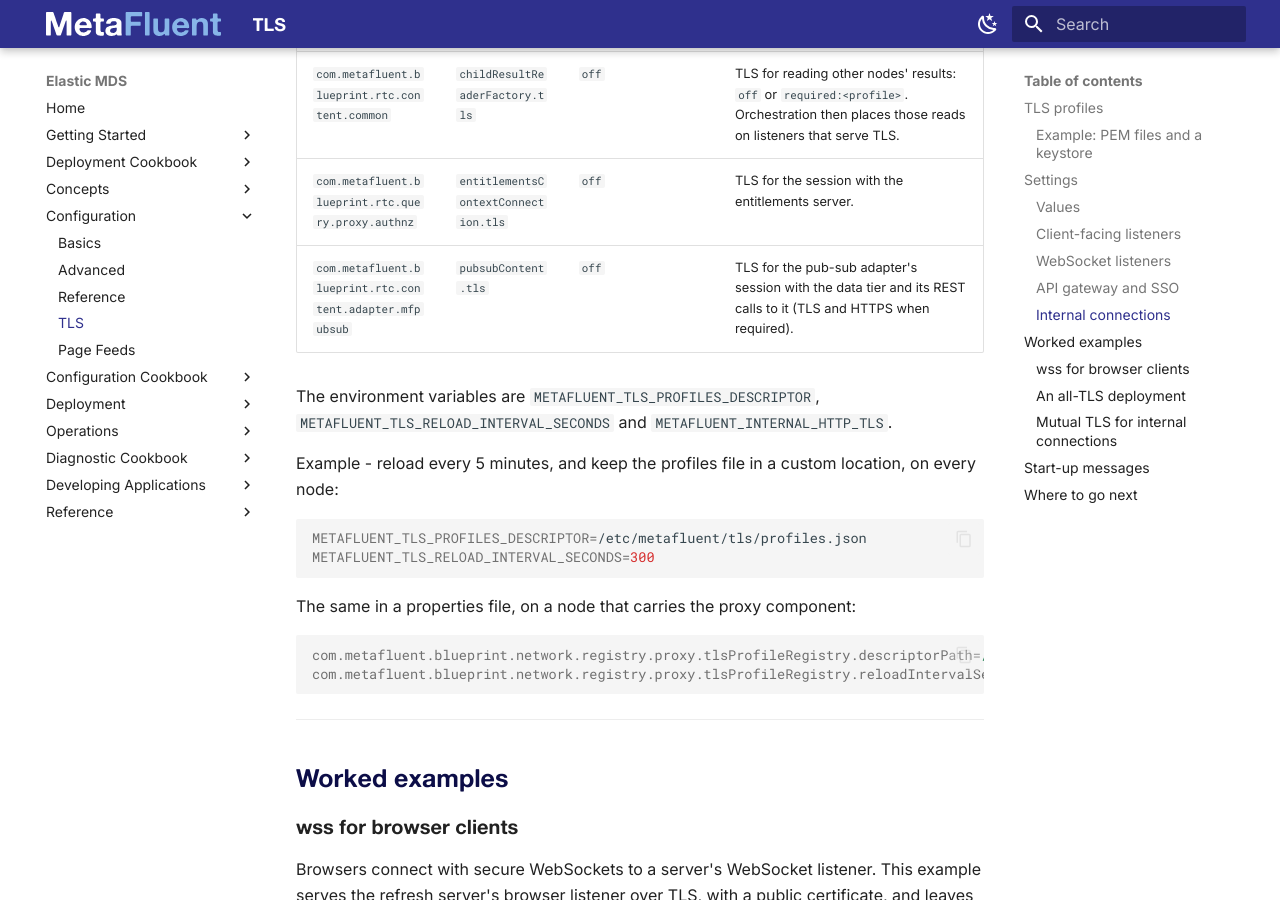
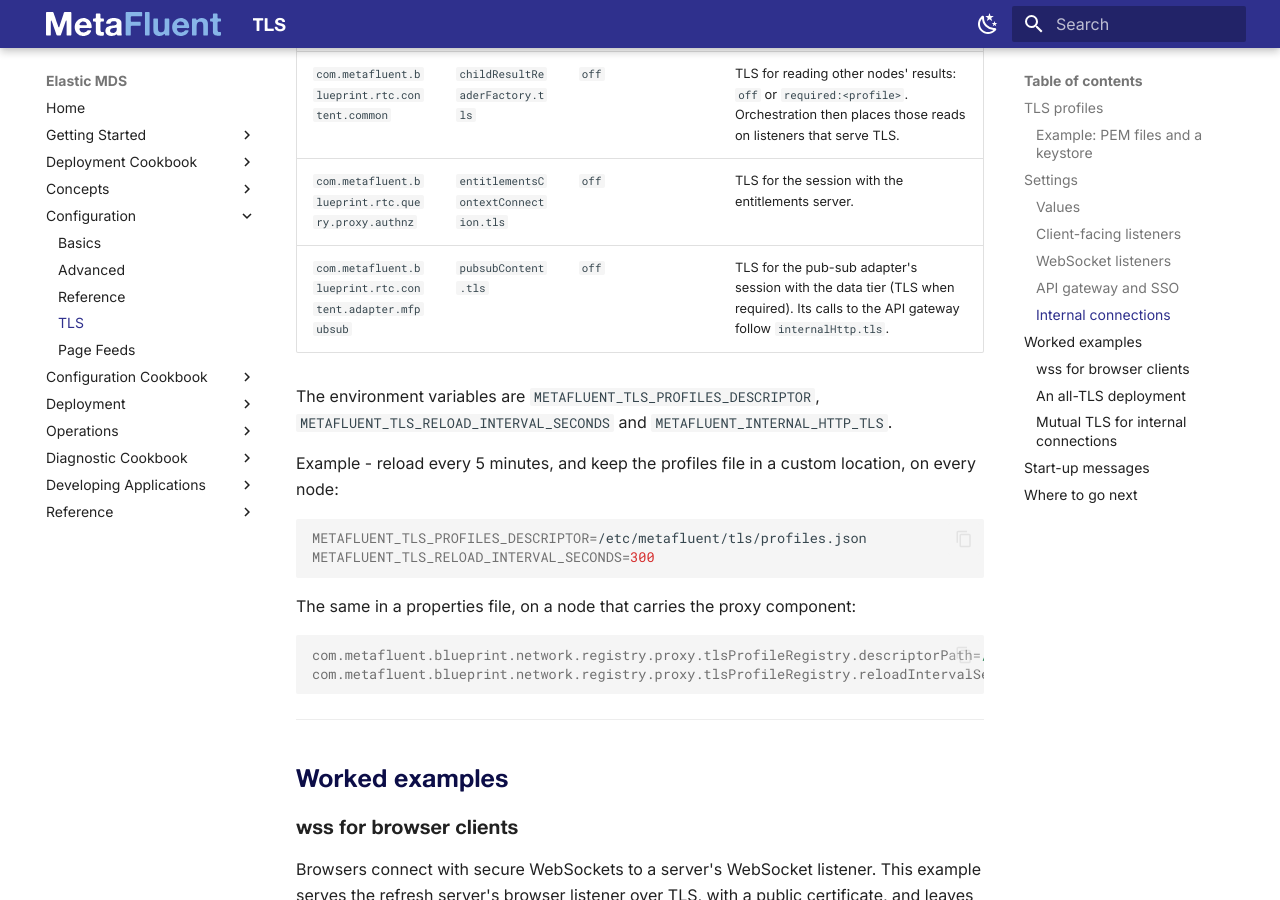
Before and after one commit to MetaFluent/ElasticMDS-docs, an MkDocs documentation site: the page built from docs/Configuration-TLS.md, in a window 1280 px wide and 900 px high, scrolled down 5993 px. Built offline with MkDocs 1.6.1 and Material for MkDocs 9.7.7, drawn with Linux system fonts in a browser that asks for light colours; the version menu is left out.

Commit message:
Configuration-TLS: pubsubContent.tls covers the data-tier session; gateway calls follow internalHttp.tls
Co-Authored-By: Claude Opus 5.5 <noreply@anthropic.com>
Claude-Session: https://claude.ai/code/session_01U818yw6r3kM31TxdWom2Zq

```diff
--- a/docs/Configuration-TLS.md
+++ b/docs/Configuration-TLS.md
@@ -143,7 +143,7 @@ The TLS profiles and the internal HTTP setting are carried by two components wit
 | `com.metafluent.blueprint.datafabric` | `server.tlsPeerName` | empty | The name every fabric node's mesh certificate carries, for example `fabric.internal`. Peers are verified against it. Needed when `server.outboundTls` is `required`. |
 | `com.metafluent.blueprint.rtc.content.common` | `childResultReaderFactory.tls` | `off` | TLS for reading other nodes' results: `off` or `required:<profile>`. Orchestration then places those reads on listeners that serve TLS. |
 | `com.metafluent.blueprint.rtc.query.proxy.authnz` | `entitlementsContextConnection.tls` | `off` | TLS for the session with the entitlements server. |
-| `com.metafluent.blueprint.rtc.content.adapter.mfpubsub` | `pubsubContent.tls` | `off` | TLS for the pub-sub adapter's session with the data tier and its REST calls to it (TLS and HTTPS when required). |
+| `com.metafluent.blueprint.rtc.content.adapter.mfpubsub` | `pubsubContent.tls` | `off` | TLS for the pub-sub adapter's session with the data tier (TLS when required). Its calls to the API gateway follow `internalHttp.tls`. |
 
 The environment variables are `METAFLUENT_TLS_PROFILES_DESCRIPTOR`, `METAFLUENT_TLS_RELOAD_INTERVAL_SECONDS` and `METAFLUENT_INTERNAL_HTTP_TLS`.
 
```
